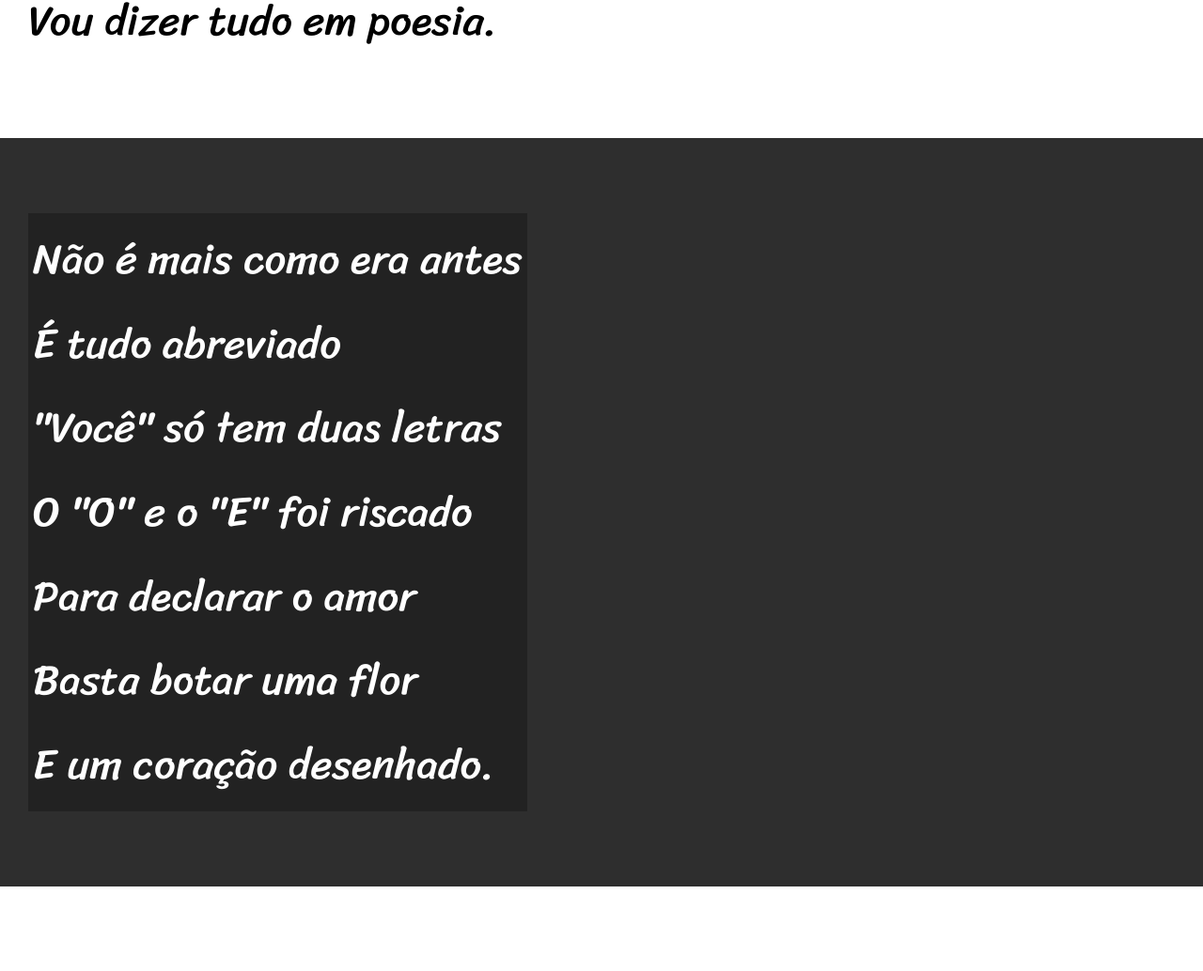
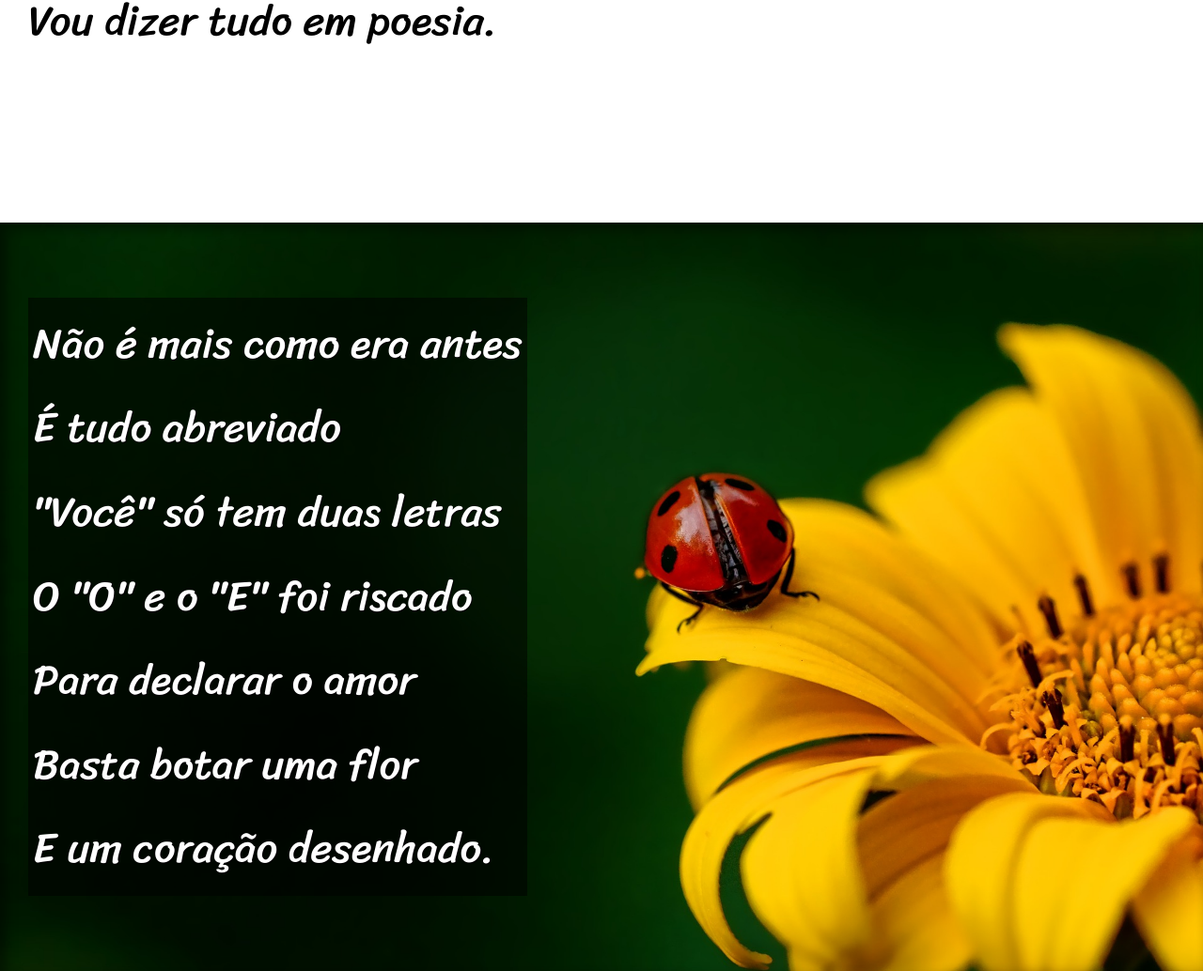
Before and after one commit to Djalma447/HTML_CSS, a plain HTML site: page desafios/d012/index.html in a window 1280 px wide. Shown: the part 900-1934 px from the top of the page at 94% size. Drawn offline with Linux system fonts and the light colour scheme.

Commit message:
site concluído

```diff
--- a/desafios/d012/estilo/style.css
+++ b/desafios/d012/estilo/style.css
@@ -58,6 +58,10 @@ section{
     font-size: 3.5vw;
 }
 
+section > p{
+    padding-bottom: 2em;
+}
+
 section.normal{
     background-color: white;
     color: black;
@@ -66,12 +70,25 @@ section.normal{
 section.imagem{
     background-color: rgb(46, 46, 46);
     color: white;
+    box-shadow: inset 6px 6px 13px 0px rgba(0, 0, 0, 0.473);
+    background-size: cover;
+    background-attachment: fixed;
 }
 
 section.imagem > p{
     display: inline-block;
     padding: 5px;
-    background-color: rgba(0, 0, 0, 0.253);
+    background-color: rgba(0, 0, 0, 0.527);
+    text-shadow: 1px 1px 0px black;
+}
+
+section#img01{
+    background-image: url('../imagens/background001.jpg');
+    background-position: right center;
+}
+
+section#img02{
+    background-image: url('../imagens/background002.jpg');
 }
 
 footer{
--- a/desafios/d012/index.html
+++ b/desafios/d012/index.html
@@ -26,7 +26,7 @@
 
 
 
-    <section class="imagem">
+    <section class="imagem" id="img01">
         <p>
             Não é mais como era antes <br>
             É tudo abreviado <br>
@@ -64,7 +64,7 @@
 
 
 
-    <section class="imagem">
+    <section class="imagem" id="img02">
         <p>
             Tenho saudade das cartas <br>
             Escritas com a própria mão <br>
```
